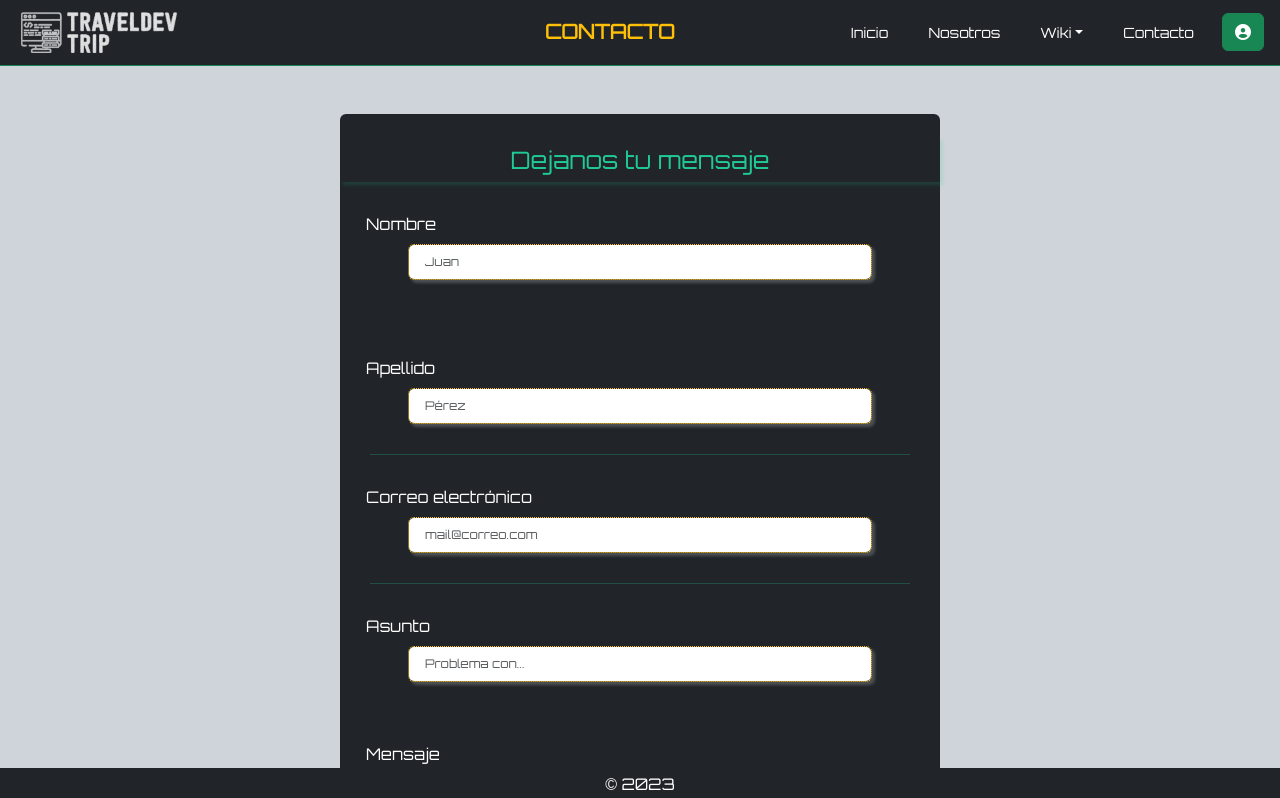
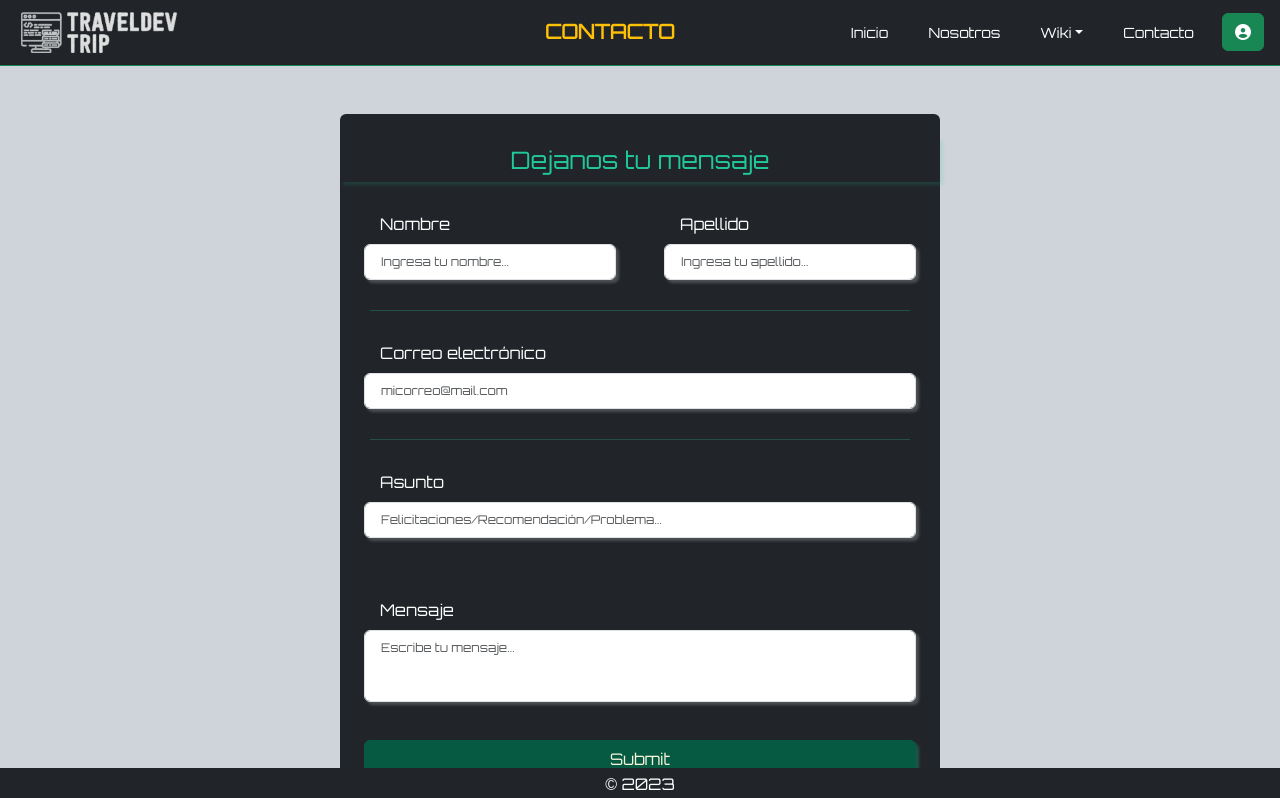
Before and after one commit to AncisDev/WS001, a Vue app: page /contacto in a window 1280 px wide. Shown: the top 798 px of the page. Built offline with nearby package versions, Linux system fonts and the light colour scheme.

Commit message:
implementacion de inicio de sesion

```diff
--- a/src/App.vue
+++ b/src/App.vue
@@ -1,5 +1,6 @@
 <template>
   <div>
+    <Loading v-if="this.$store.state.load"></Loading>
     <Header></Header>
     <router-view :titulo="tituloWeb"/>
     <footer class="position-fixed bottom-0 text-bg-dark text-center w-100 py-1 m-0">
@@ -22,6 +23,9 @@ export default {
   data: () => ({
     tituloWeb: process.env.VUE_APP_TITTLE,
   }),
+  mounted(){
+
+  }
 }
 </script>
 
--- a/src/components/FormContacto.vue
+++ b/src/components/FormContacto.vue
@@ -1,83 +1,116 @@
 <template>
     <div class="formContacto">
         <form @submit.prevent="sendEmail(dataContacto.correo,dataContacto.nombre,dataContacto.apellido,dataContacto.asunto,dataContacto.mensaje)"
-        class="m-5 py-4 text-bg-dark rounded"
+        class="m-5 px-0 py-4 text-bg-dark rounded"
         >
             <header class="text-center">
                 <h4 class="py-2">Dejanos tu mensaje</h4>
             </header>
 
 
-            <div id="dPersonal" class="">
-                <div id="ih1" class="itemHover">
+            <div id="dPersonal" class="row">
+                <div id="ih1" class="itemHover col-12 col-md px-4">
                     <label for="exampleFormControlInput1"
                     class="form-label ps-3 pb-2"
                     >Nombre</label>
 
                     <input type="text"  v-model="dataContacto.nombre"
-                    class="form-control px-3 py-2 mb-3"
-                    placeholder="Juan">
+                    class="form-control px-3 py-2"
+                    placeholder="Ingresa tu nombre..." required>
                 </div>
 
-                <div id="ih1" class="itemHover">
+                <div id="ih1" class="itemHover col-12 col-md px-4">
                     <label for="exampleFormControlInput1"
                     class="form-label ps-3 pb-2"
                     >Apellido</label>
 
                     <input type="text" v-model="dataContacto.apellido"
                     class="form-control px-3 py-2 "
-                    placeholder="Pérez">
+                    placeholder="Ingresa tu apellido..." required>
                 </div>
             </div>
 
             <hr>
 
-            <div id="iContacto" class="">
-                <div id="ih3" class="itemHover">
+            <div id="iContacto" class="row p-0">
+                <div id="ih3" class="itemHover px-4">
                     <label for="exampleFormControlInput1"
-                    class="form-label ps-3 pb-2"
+                    class="col-12 form-label ps-3 pb-2"
                     >Correo electrónico</label>
 
                     <input type="email" v-model="dataContacto.correo"
-                    class="form-control px-3 py-2 "
-                    placeholder="mail@correo.com">
+                    class="col form-control px-3 py-2 "
+                    placeholder="micorreo@mail.com"
+                    pattern="[a-z0-9._%+-]+@[a-z0-9.-]+\.[a-z]{2,}$"
+                    required>
+
+
+                    <!-- <span v-if="/.+@.+\..+$/.test(dataContacto.correo)" id="alertaWarning"
+                    style="font-size: .7rem;"
+                    class="alert alert-warning d-block text-center fw-bold mx-4 my-4"
+                    >
+                        El correo electrónico tiene un formato incorrecto.
+                        <i class="fa fa-exclamation-triangle" aria-hidden="true"></i>
+                    </span> -->
                 </div>
             </div>
 
             <hr>
 
-            <div id="iMensaje" class="">
-                <div id="ih4" class="itemHover">
+            <div id="iMensaje" class="row">
+                <div id="ih4" class="itemHover px-4">
                     <label for="exampleFormControlInput1"
                     class="form-label ps-3 pb-2"
                     >Asunto</label>
 
                     <input type="text" v-model="dataContacto.asunto"
-                    class="form-control px-3 py-2 "
-                    placeholder="Problema con...">
+                    class="form-control px-3 py-2"
+                    placeholder="Felicitaciones/Recomendación/Problema..." required>
                 </div>
 
-                <div id="ih5" class="itemHover">
+                <div id="ih5" class="itemHover px-4">
                     <label for="exampleFormControlTextarea1"
                     class="form-label ps-3 pb-2"
                     >Mensaje</label>
 
                     <textarea v-model="dataContacto.mensaje"
-                    class="form-control px-3 py-2 "
-                    rows="3"></textarea>
+                    class="form-control px-3 py-2"
+                    rows="3" placeholder="Escribe tu mensaje..." required></textarea>
+
+                    <span v-if="dataContacto.mensaje.length >= 1 && dataContacto.mensaje.length <= 10" id="alertaWarning"
+                    style="font-size: .7rem;"
+                    class="alert alert-warning d-block text-center fw-bold my-4"
+                    >
+                        El mensaje es muy corto, por favor proporciona mas información.
+                        <i class="fa fa-exclamation-triangle" aria-hidden="true"></i>
+                    </span>
                 </div>
             </div>
 
-            <button type="submit" class="btn w-75 d-block my-2">Submit</button>
+            <div class="my-2 px-4">
+                <button type="submit" class="btn w-100 d-block">Submit</button>
+
+                <span v-if="errorMessage" id="alertaError"
+                style="font-size: .7rem;"
+                class="alert alert-danger d-block text-center fw-bold w-100 my-4"
+                >
+                    {{errorMessage }}
+                    <i class="fa fa-exclamation-circle" aria-hidden="true"></i>
+                </span>
+
+                <span v-else-if="successMessage" id="alertaSuccess"
+                style="font-size: .7rem;"
+                class="alert alert-success d-block text-center fw-bold w-100 my-4"
+                >
+                    {{successMessage }}
+                    <i class="fa fa-check-circle" aria-hidden="true"></i>
+                </span>
+            </div>
+
+
         </form>
 
         <div class="position-fixed start-0 top-50 ">
-            <span v-if="errorMessage" id="alertaError"
-            style="font-size: .7rem;"
-            class="alert alert-danger my-1">
-               {{errorMessage }}
-            </span>
-
             <div class="d-none alert alert-info p-3 rounded" style="min-width: 100px;min-height: 100px; box-shadow: 3px 3px 3px 0 rgba(255, 255, 255, .3); font-size: .7rem;">
                 <p>Nombre  : {{ dataContacto.nombre }}</p>
                 <p>Apellido: {{ dataContacto.apellido }}</p>
@@ -100,38 +133,56 @@ export default{
         dataContacto:{
             nombre: '',
             apellido: '',
-            correo: '',
+            usrCorreo: '',
+            correo:'',
+            provCorreo: '',
             asunto: '',
             mensaje: '',
         },
         successMessage: '',
         errorMessage: '',
+        valorInvalido:'',
     }),
     methods:{
         async sendEmail(correo, fName, lName, sbj, msj) {
             // console.log(correo, fName, lName, sbj, msj)
             try {
+                const nombre = fName+" "+lName;
                 const collectionRef = collection(firestore, 'msjContacto');
                 const usrMessage = {
                     to: "tripiodev.contacto@gmail.com",
                     message: {
-                        subject: "Contacto a traves del sitio web - "+process.env.VUE_APP_TITTLE,
-                        html: `<p>Información de contacto</p> <p>Nombre: ${fName} ${lName}</p> <p>Correo: ${correo}</p> <p>Asunto: ${sbj}</p> <p>Mensaje: ${msj}</p>`,
+                        subject: "["+nombre+"] Contacto a traves del sitio "+process.env.VUE_APP_TITTLE,
+                        html: ` <div>
+                                    <h2>Información de contacto</h2>
+                                    <hr>
+                                    <p>Nombre: ${nombre}</p>
+                                    <p>Correo: ${correo}</p>
+                                    <p>Asunto: ${sbj}</p>
+                                    <hr>
+                                    <h5>Mensaje: </h5>
+                                    <p>${msj}</p>
+                                    <hr>
+                                </div>`,
                     },
                 }
                 // console.log(usrMessage)
                 return await addDoc(collectionRef, usrMessage)
+
                 .then((docRef)=>{
                     for (let item in this.dataContacto) {
                         this.dataContacto[item] = '';
                     };
-                    console.log("Mensaje enviado con ID: ", docRef.id);
+
+                    this.successMessage = "Mensaje enviado correctamente"
+                    // console.log("Mensaje enviado con ID: ", docRef.id);
                 }).catch((error)=>{
                     for (let item in this.dataContacto) {
                         this.dataContacto[item] = '';
                     };
+
                     this.errorMessage = "No se pudo enviar su mensaje, por favor intente mas tarde.";
-                    console.log("No se pudo enviar mensaje: ", error);
+                    // console.log("No se pudo enviar mensaje: ", error);
                 })
 
             }
@@ -170,14 +221,11 @@ h4{
     }
 input{
     color: #20c997;
-    width: 80%;
-    border: 1px dotted #ffc107;
     box-shadow: 3px 3px 3px 0 rgba(255, 255, 255, .2);
     font-size: .75rem;
 }
 textarea{
     color: #20c997;
-    width: 80%;
     height: 100%;
     max-height: 200px;
     /* pointer-events: none; */
--- a/src/components/Header.vue
+++ b/src/components/Header.vue
@@ -48,16 +48,16 @@
         <loginModal></loginModal>
 
         <!-- Menu flotante -->
-        <div class="btn-group d-md-none w-50 mx-3">
+        <div class="btn-group d-md-none w-25 mx-3">
             <!-- boton menu flotante -->
             <button type="button"
             class="btn btn-outline-success dropdown-toggle"
             data-bs-toggle="dropdown"
             aria-expanded="false"
             ></button>
-            <ul class="dropdown-menu text-light bg-dark mt-3 border border-success">
+            <ul class="dropdown-menu mt-3 border border-success bg-dark">
                 <li v-for="r in rutas">
-                    <a class="dropdown-item"
+                    <a class="btn btn-outline-success d-block rounded-0 border-0"
                     v-on:click="insertarRuta(r.ruta)"
                     href="#"
                     >
--- a/src/components/LoginModal.vue
+++ b/src/components/LoginModal.vue
@@ -9,14 +9,14 @@
             <!-- Dropdown box -->
 
             <div style="min-width: 300px;max-width: 80%;"
-            class="dropdown-menu mt-3 p-3 bg-dark border border-success"
+            class="dropdown-menu mt-3 px-2 pt-2 pb-4 bg-dark border border-success"
             >
-                <form @submit.prevent="logIn">
+                <form @submit.prevent="login" v-if="!this.$store.state.user">
                     <h5 class="text-center text-warning p-0 m-0">Iniciar sesión</h5>
                     <hr class="border-success border-2 p-0">
                     <div class="input-group mb-2 rounded-pill overflow-hidden">
                         <span class="input-group-text" id="basic-addon1"><i class="fa fa-user" aria-hidden="true"></i></span>
-                        <input type="text"
+                        <input type="text" required
                         v-model="user"
                         style="font-size: .65rem;"
                         class="form-control px-3 py-2 fw-bolder"
@@ -27,7 +27,7 @@
 
                     <div class="input-group rounded-pill overflow-hidden">
                         <span class="input-group-text" id="basic-addon1"><i class="fa fa-key" aria-hidden="true"></i></span>
-                        <input type="password"
+                        <input type="password" required
                         v-model="pass"
                         style="font-size: .65rem;"
                         class="form-control px-3 py-2 fw-bolder"
@@ -37,15 +37,30 @@
                     </div>
                     <hr class="border-success border-2 p-0">
                     <button type="submit" class="btn btn-sm btn-warning w-100 rounded-pill">Entrar</button>
+                    <span v-if="this.$store.state.msgError" class="alert alert-danger d-block text-center mx-0 mt-3 mb-0" style="font-size: .7rem;">
+                        {{ this.$store.state.msgError }}
+                    </span>
                 </form>
+
+                <div v-else class="">
+                    <div class="text-end">
+                        <button @click="logout"
+                        class="btn btn-sm btn-dark rounded-circle border-0 m-0 px-2 py-1"
+                        >X</button>
+                    </div>
+
+                    <div class="text-warning text-center">
+                        <p>¡Bienvenido!</p>
+                        <span class="badge bg-success-subtle rounded-pill text-success fw-light px-3 py-2">{{ this.$store.state.user.email }}</span>
+                    </div>
+                </div>
             </div>
         </div>
     </div>
 </template>
 
 <script>
-// import firebase from 'firebase';
-// import '@/utils/firebase'
+import { auth } from "../utils/firebase";
 
 export default{
     name:'LoginModal',
@@ -57,9 +72,44 @@ export default{
         pass:'',
     }),
     methods:{
-        logIn(){
-            console.log(this.user+" - "+this.pass)
-        }
+        async login() {
+            this.$store.state.load = true;
+            try {
+                await this.$store.dispatch("login", {
+                email: this.user,
+                password: this.pass,
+                })
+                .then(()=>{
+                    setTimeout(() => {
+                        this.$router.push("/");
+                        console.log("Sesion iniciada correctamente");
+                        this.$store.state.load = false;
+                    }, 3000);
+                })
+            } catch (error) {
+                console.error(error);
+            }
+        },
+
+        async logout() {
+            this.$store.state.load = true;
+            await auth
+            .signOut()
+            .then(() => {
+                setTimeout(() => {
+                    this.$store.state.user = null;
+                    this.user = '';
+                    this.pass = '';
+                    this.$router.push("/");
+                    console.log("Sesion finalizada correctamente");
+                    this.$store.state.load = false;
+                }, 1000);
+            })
+            .catch((error) => {
+                // Ha ocurrido un error al cerrar sesión
+                console.log(error);
+            });
+        },
     }
 }
 </script>
--- a/src/store/index.js
+++ b/src/store/index.js
@@ -1,16 +1,33 @@
 import { createStore } from 'vuex'
+import { signInWithEmailAndPassword } from "firebase/auth";
+import { auth } from "../utils/firebase";
 
 export default createStore({
   state: {
     load:true,
     digiApi:"https://digimon-api.vercel.app/api/digimon/",
     pokeApi:"https://pokeapi.co/api/v2/",
+    msgError:'',
+    user:null,
   },
   getters: {
   },
   mutations: {
+    setUser(state, user) {
+      state.user = user;
+    },
   },
   actions: {
+    async login({ commit }, { email, password }) {
+      try {
+        const userCredential = await signInWithEmailAndPassword(auth, email, password);
+        const user = userCredential.user;
+        commit("setUser", user);
+      } catch (error) {
+        this.state.msgError = "No se pudo iniciar sesion";
+        console.log("No se pudo iniciar sesion: "+error);
+      }
+    },
   },
   modules: {
   }
--- a/src/utils/firebase.js
+++ b/src/utils/firebase.js
@@ -1,6 +1,8 @@
-import { initializeApp } from 'firebase/app'
-import { getFunctions } from 'firebase/functions'
-import { getFirestore } from 'firebase/firestore'
+import { initializeApp } from 'firebase/app';
+import { getFunctions } from 'firebase/functions';
+import { getFirestore } from 'firebase/firestore';
+import { getAuth } from 'firebase/auth';
+
 
 const firebaseConfig = {
     apiKey: "AIzaSyC78Gd7q0SJD37p7TiNDthDaDx6yHaI4KY",
@@ -11,9 +13,10 @@ const firebaseConfig = {
     appId: "1:98300526143:web:d8a848b1eb4bd7e7ab428a"
 };
 
-const app = initializeApp(firebaseConfig)
+const app = initializeApp(firebaseConfig);
 
-const functions = getFunctions(app)
-const firestore = getFirestore(app)
+const functions = getFunctions(app);
+const firestore = getFirestore(app);
+const auth = getAuth(app)
 
-export { app, functions, firestore }
+export { app, functions, firestore, auth  };
--- a/src/views/Inicio.vue
+++ b/src/views/Inicio.vue
@@ -85,10 +85,6 @@ export default {
     ]
   }),
   methods:{
-    loadOff(){
-      this.$store.state.load = false;
-    },
-
     insertarRuta(ruta){
       this.$store.state.load = true;
       this.$router.push({name:ruta, params:{ id: this.$route.name}});
@@ -97,9 +93,9 @@ export default {
       }, 600);
     },
   },
-  async mounted(){
-    await setTimeout(() => {
-      this.loadOff()
+  mounted(){
+    setTimeout(() => {
+      this.$store.state.load = false;
     }, 300);
   }
 }
```
